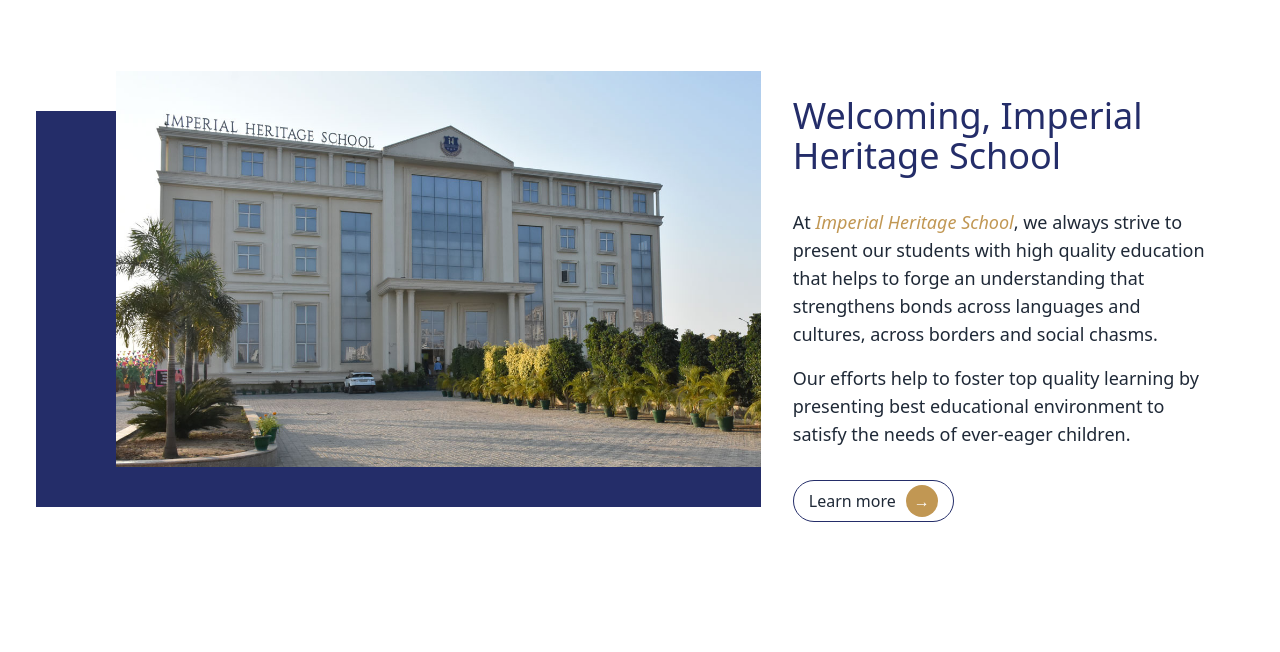
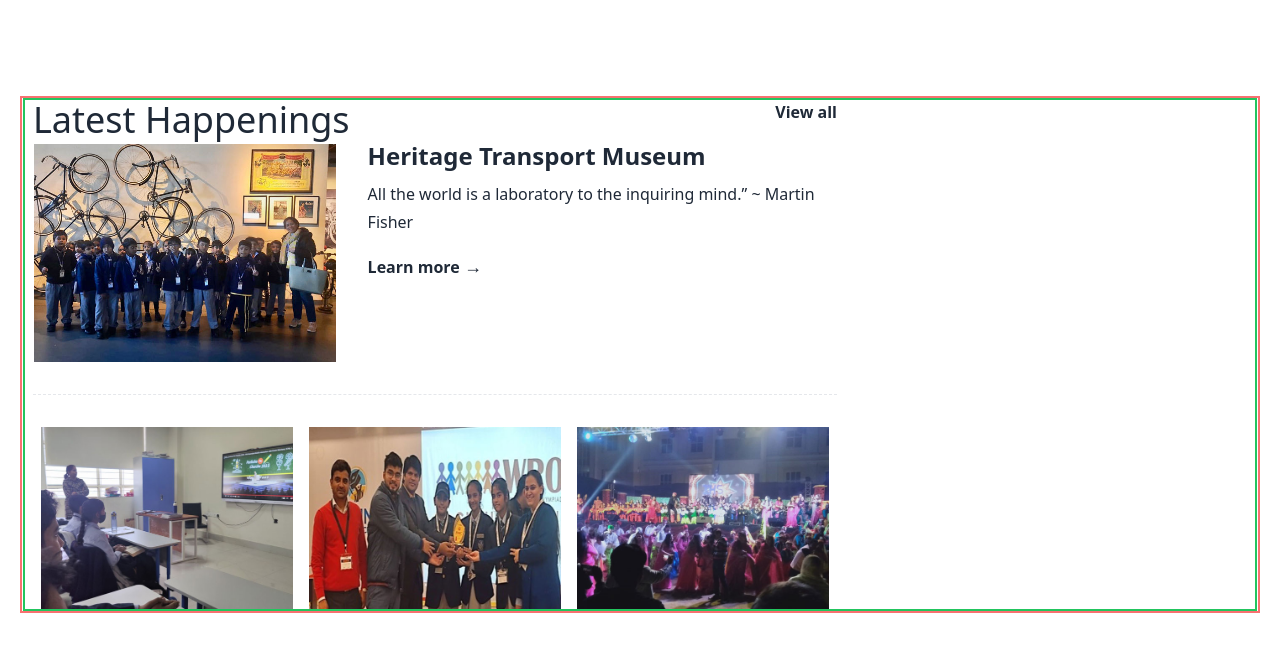
Before and after one commit to dp4kk/assignment_esop, a React (Vite) app: page / in a window 1280 px wide. Shown: the top 652 px of the page. Built offline with nearby package versions, Linux system fonts and the light colour scheme.

Commit message:
updates in happening

```diff
--- a/src/App.jsx
+++ b/src/App.jsx
@@ -5,10 +5,11 @@ import ParentSpeak from './components/ParentSpeak'
 import Infrastructure from './components/Infrastructure'
 import Collaboration from './components/Collaboration'
 import Welcome from './components/Welcome'
+import Happenings from './components/Happenings'
 function App() {
 
   return (
-    <Welcome/>
+    <Happenings/>
   );
 }
 
--- /dev/null
+++ b/src/components/Happenings.jsx
@@ -0,0 +1,104 @@
+import React,{useState} from "react";
+import image01 from "../assets/images/news1.jpg";
+import image02 from "../assets/images/news2.jpg";
+import image03 from "../assets/images/news3.jpg";
+import image04 from "../assets/images/news4.jpg";
+import image05 from "../assets/images/news5.jpg";
+import image06 from "../assets/images/news6.jpg";
+
+const carouselImages = [
+  {
+    id: 1,
+    image: image02,
+    name: "Pariksha Pe Charcha 2023",
+  },
+  {
+    id: 2,
+    image: image03,
+    name: "World Robotics Olympiad",
+  },
+  {
+    id: 3,
+    image: image04,
+    name: "2nd Annual day",
+  },
+  {
+    id: 4,
+    image: image05,
+    name: "Global community meet",
+  },
+  {
+    id: 5,
+    image: image06,
+    name: "Diwali Assembly",
+  },
+];
+
+
+const Happenings = () => {
+    const [carouselItems,setCarouselItems] = useState(carouselImages)
+
+    const handleNext=()=>{
+        setCarouselItems(prevItems=>[
+            ...prevItems.slice(1),prevItems[0]
+        ])
+    }
+
+    const handlePrev=()=>{
+        setCarouselItems(prevItems=>[
+            prevItems[prevItems.length-1],
+            ...prevItems.slice(0,prevItems.length-1)
+        ])
+    }
+
+
+  return (
+    <div className="w-full my-24 relative overflow-hidden">
+      <div className="max-w-[1240px] border-solid border-red-400 border-2  px-4 mx-auto">
+        <div className="flex flex-wrap mx-[-15px] border-green-500 border-2">
+          <div className="w-2/3 px-2">
+            <div>
+              <div className="flex justify-between">
+                <p className="text-4xl mb-0">Latest Happenings</p>
+                <p className="text-base font-bold">View all</p>
+              </div>
+              <div className="flex flex-wrap mx-[-15px]">
+                <div className="w-2/5 relative px-4 pt-1">
+                  <img src={image01} alt="students" />
+                </div>
+                <div className="w-3/5 relative px-4">
+                  <div>
+                    <p className="text-2xl mb-2 font-semibold">
+                      <a>Heritage Transport Museum</a>
+                    </p>
+                    <p className="mb-4 leading-[1.75]">
+                      All the world is a laboratory to the inquiring mind.” ~
+                      Martin Fisher
+                    </p>
+                    <div>
+                      <a className="text-md font-bold">
+                        Learn more <span className="font-bold text-lg">→</span>
+                      </a>
+                    </div>
+                  </div>
+                </div>
+              </div>
+              <div className="mt-8 pt-8 border-t border-dashed border-gray-200 flex ">
+                    {carouselItems.slice(0,3).map((items)=>{
+                        return(
+                            <div key={items.id} className="px-2">
+                                <img src={items.image} alt='image'/>
+                            </div>
+                        )
+                    })}
+              </div>
+            </div>
+          </div>
+          <div className="w-1/3"></div>
+        </div>
+      </div>
+    </div>
+  );
+};
+
+export default Happenings;
```
